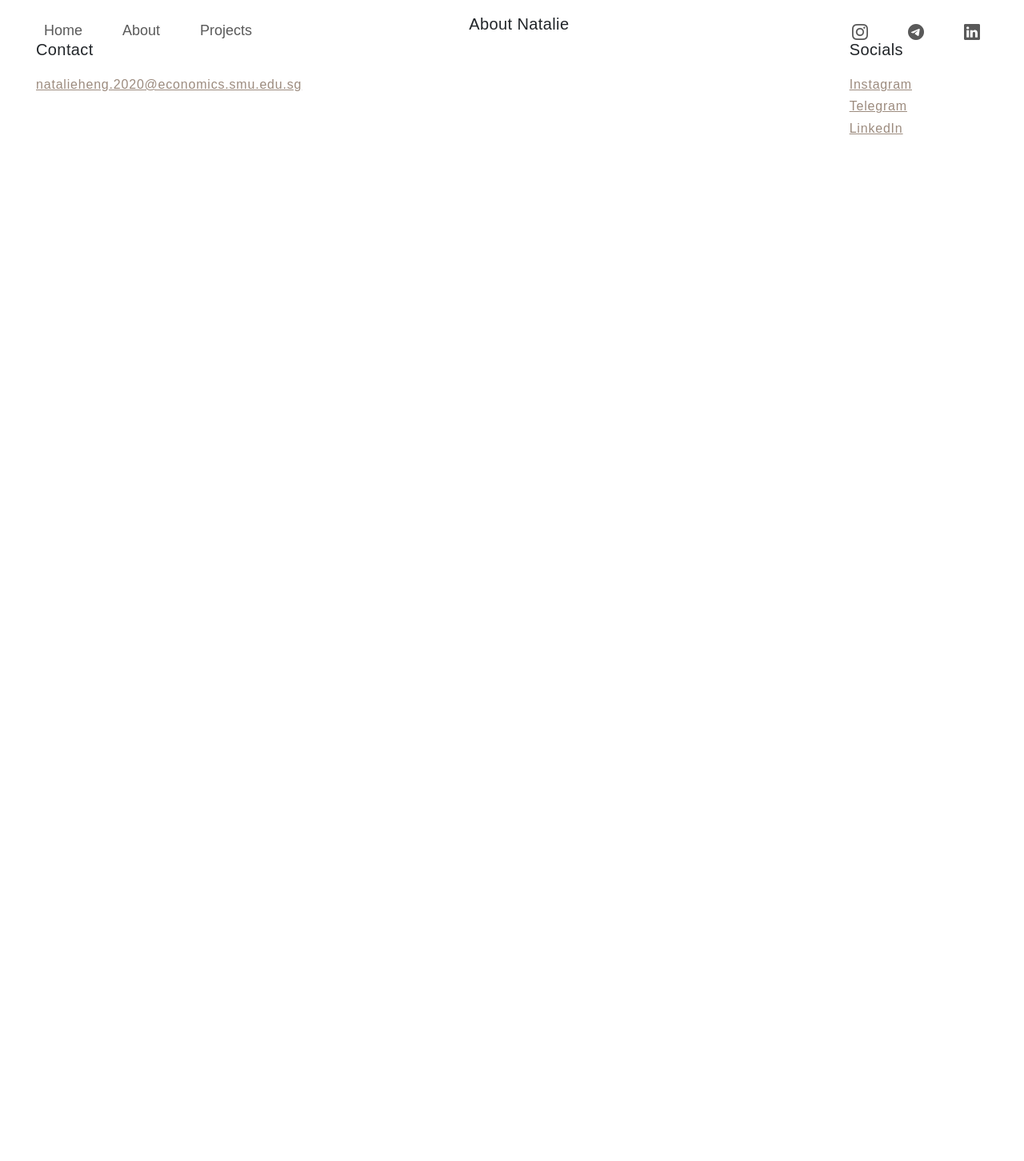
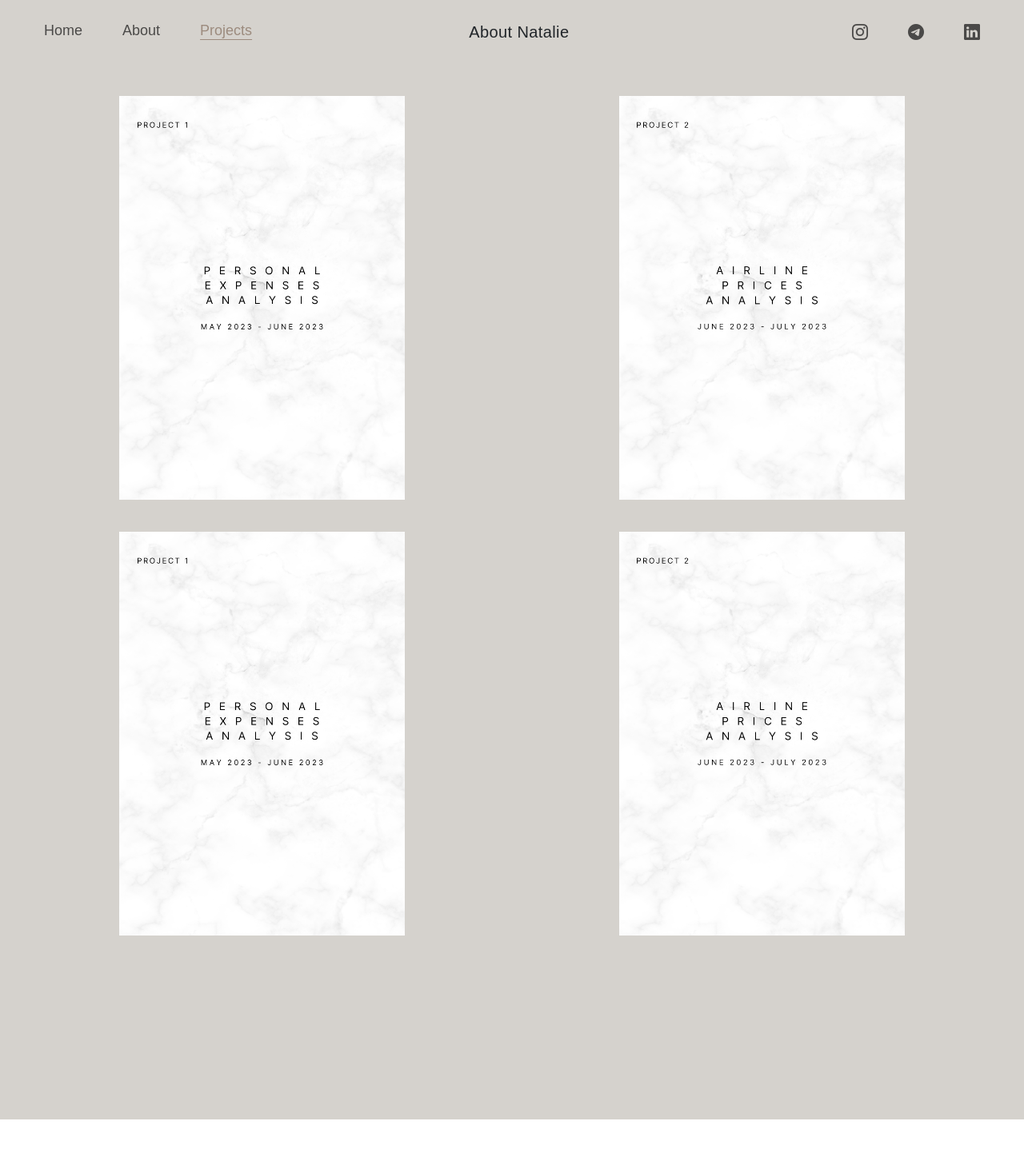
Before and after one commit to natalieheng/aboutNat, a Vue app: page /projects in a window 1280 px wide. Shown: the top 1452 px of the page at 80% size. Before the commit the page ends 800 px from the top, so only its background shows below. Built offline with nearby package versions, Linux system fonts and the light colour scheme.

Commit message:
Starting on project pages next

```diff
--- a/src/App.vue
+++ b/src/App.vue
@@ -1,6 +1,10 @@
 <template>
     <NavigationBar />
-    <RouterView />
+    <RouterView v-slot="{ Component }">
+        <Transition name="fade" mode="out-in">
+            <component :is="Component" />
+        </Transition>
+    </RouterView>
     <Footer />
 </template>
 
@@ -10,4 +14,15 @@ import NavigationBar from '@/components/layouts/NavigationBar.vue';
 import Footer from '@/components/layouts/Footer.vue';
 </script>
 
-<style scoped></style>
+<style scoped>
+/* Vue transitions */
+.fade-enter-from,
+.fade-leave-to {
+    opacity: 0;
+}
+
+.fade-enter-active,
+.fade-leave-active {
+    transition: opacity 0.3s ease-out;
+}
+</style>
--- a/src/assets/base.css
+++ b/src/assets/base.css
@@ -3,7 +3,7 @@
     --color-white: rgb(255, 253, 250); /* Replace with your primary color */
     --color-beige: rgb(213, 210, 205); /* Replace with your secondary color */
     --color-brown: rgb(156, 139, 126); /* Replace with your accent color */
-    --color-dark-brown: rgb(53, 45, 40); /* Replace with your success color */
+    --color-dark-brown: #352d28; /* Replace with your success color */
     --color-black: rgb(0, 0, 0); /* Replace with your warning color */
 }
 
--- a/src/assets/main.css
+++ b/src/assets/main.css
@@ -17,13 +17,8 @@
     text-decoration: none;
 }
 
-/* Disable overscroll */
-* {
-    overscroll-behavior-y: none;
-}
-
 html,
 body {
+    overscroll-behavior-y: none;
     max-width: 100%;
-    overflow-x: hidden;
 }
--- a/src/components/layouts/NavigationBar.vue
+++ b/src/components/layouts/NavigationBar.vue
@@ -36,11 +36,11 @@
                             <router-link class="nav-link" to="/about">About</router-link>
                         </li>
                         <li class="nav-item" data-bs-dismiss="offcanvas">
-                            <a class="nav-link" href="#">Projects</a>
+                            <router-link class="nav-link" to="/projects">Projects</router-link>
                         </li>
                     </ul>
 
-                    <ul class="navbar-center mb-lg-0 d-sm-none d-md-block">
+                    <ul class="navbar-center mb-lg-0 d-none d-md-block">
                         <router-link class="heading-4" to="/">About Natalie</router-link>
                     </ul>
 
@@ -65,7 +65,6 @@
 
 <script lang="ts">
 import { defineComponent } from 'vue';
-import type router from '../../router';
 
 export default defineComponent({
     name: 'NavigationBar',
@@ -89,6 +88,7 @@ export default defineComponent({
     position: absolute;
     left: 49%;
     transform: translateX(-49%);
+    padding-top: 10px;
 }
 
 .navbar {
@@ -118,4 +118,10 @@ a.router-link-active {
     text-underline-offset: 0.25rem;
     text-decoration: underline;
 }
+
+/* heading 4 links do not show any css */
+a.heading-4 {
+    text-decoration: none;
+    color: inherit;
+}
 </style>
--- a/src/router/index.ts
+++ b/src/router/index.ts
@@ -1,6 +1,4 @@
 import { createRouter, createWebHistory } from 'vue-router';
-import HomeView from '../views/HomeView.vue';
-import AboutView from '../views/AboutView.vue';
 
 const router = createRouter({
     history: createWebHistory(import.meta.env.BASE_URL),
@@ -8,12 +6,17 @@ const router = createRouter({
         {
             path: '/',
             name: 'home',
-            component: HomeView,
+            component: () => import('../views/HomeView.vue'),
         },
         {
             path: '/about',
             name: 'about',
-            component: AboutView,
+            component: () => import('../views/AboutView.vue'),
+        },
+        {
+            path: '/projects',
+            name: 'projects',
+            component: () => import('../views/ProjectsView.vue'),
         },
     ],
 });
--- a/src/views/AboutView.vue
+++ b/src/views/AboutView.vue
@@ -1,8 +1,8 @@
 <template>
-    <div class="about">
+    <main id="about">
         <div class="container-fluid d-flex align-items-center" id="about-background">
             <div class="row">
-                <div class="col-2"></div>
+                <div class="col-lg-2"></div>
                 <div class="col-lg-4 order-lg-1 col-12 order-2 mb-4 d-flex align-items-center">
                     <div class="row">
                         <p class="heading-3 pb-4 col-12">About Me</p>
@@ -29,14 +29,15 @@
                 </div>
             </div>
         </div>
-    </div>
+    </main>
 </template>
 
 <style scoped>
 #about-background {
     background-color: var(--color-beige);
-    min-height: 50rem;
+    min-height: 40rem;
     max-height: 150rem;
+    padding-top: 100px;
 }
 
 /* When smaller than lg add 100 padding to about-background */
--- a/src/views/HomeView.vue
+++ b/src/views/HomeView.vue
@@ -1,6 +1,7 @@
 <script setup lang="ts"></script>
 
 <template>
+    <main id="home">
         <!-- Header image -->
         <div
             class="container-fluid p-0 d-flex justify-content-center align-items-center"
@@ -13,18 +14,25 @@
                 <div class="col-4"></div>
                 <div class="col-4 d-flex justify-content-center">
                     <p class="paragraph-3 text-center">
-                    Lorem ipsum dolor sit amet consectetur adipisicing elit. Rerum commodi sunt ut,
-                    rem atque quod quaerat veniam modi sequi dolor assumenda odit, tempora nisi. Sed
-                    ad quibusdam earum veniam? Quo!
+                        Lorem ipsum dolor sit amet consectetur adipisicing elit. Rerum commodi sunt
+                        ut, rem atque quod quaerat veniam modi sequi dolor assumenda odit, tempora
+                        nisi. Sed ad quibusdam earum veniam? Quo!
                     </p>
                 </div>
                 <div class="col-4"></div>
+                <!-- Learn more button to link to about page -->
+                <div class="col-12 pt-4 d-flex justify-content-center">
+                    <router-link to="/about">
+                        <button class="button-1 paragraph-3">Learn more</button>
+                    </router-link>
+                </div>
             </div>
         </div>
         <!-- Projects -->
         <div class="container-fluid p-0 d-flex" id="project-background"></div>
 
         <div></div>
+    </main>
 </template>
 
 <style scoped>
@@ -44,4 +52,14 @@
 .paragraph-1 {
     width: 25%;
 }
+
+.button-1 {
+    background-color: var(--color-brown);
+    color: var(--color-white);
+    border: none;
+    border-radius: 30px;
+    padding: 20px 30px;
+    cursor: pointer;
+    width: 150px;
+}
 </style>
--- /dev/null
+++ b/src/views/ProjectsView.vue
@@ -0,0 +1,55 @@
+<template>
+    <main id="project">
+        <div class="container-fluid" id="project-background">
+            <!-- Featuring projects -->
+            <div class="container-xxl">
+                <div class="row">
+                    <div class="col-6 py-3 d-flex justify-content-center">
+                        <img
+                            src="@/assets/project-images/cover-1.png"
+                            alt="Project 1"
+                            class="mx-auto d-block"
+                        />
+                    </div>
+                    <div class="col-6 py-3 d-flex justify-content-center">
+                        <img
+                            src="@/assets/project-images/cover-2.png"
+                            alt="About image"
+                            class="mx-auto d-block"
+                        />
+                    </div>
+                    <div class="col-6 py-3 d-flex justify-content-center">
+                        <img
+                            src="@/assets/project-images/cover-1.png"
+                            alt="Project 1"
+                            class="mx-auto d-block"
+                        />
+                    </div>
+                    <div class="col-6 py-3 d-flex justify-content-center">
+                        <img
+                            src="@/assets/project-images/cover-2.png"
+                            alt="About image"
+                            class="mx-auto d-block"
+                        />
+                    </div>
+                </div>
+            </div>
+        </div>
+    </main>
+</template>
+
+<style scoped>
+#project-background {
+    background-color: var(--color-beige);
+    min-height: 70rem;
+    padding-top: 100px;
+}
+
+img {
+    height: auto;
+    min-width: 60%;
+    max-width: 100%;
+    min-height: 60%;
+    max-width: 60%;
+}
+</style>
```
Also changed, not shown: src/assets/project-images/cover-1.png (added), src/assets/project-images/cover-2.png (added). Lines whose indentation alone changed are shown as unchanged.
